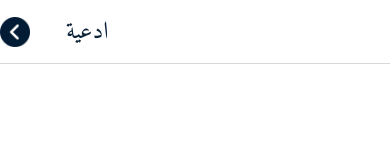
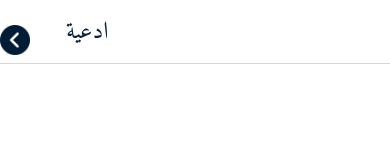
Before and after one commit to abdenassar01/muslim, a React Native app: screen /Dua in a window 390 px wide. Shown: the top 160 px of the page. Built offline with nearby package versions, Linux system fonts and the light colour scheme.

Commit message:
fix status bar theme🥶🧑

```diff
--- a/components/screens/Azkar/Azkar.tsx
+++ b/components/screens/Azkar/Azkar.tsx
@@ -1,3 +1,4 @@
+import { StatusBar } from "expo-status-bar";
 import { useEffect } from 'react';
 import { Image, ScrollView, StyleSheet, Text, TouchableOpacity, View } from 'react-native'
 import { AZKARSALAT } from '../../../assets/AzkarSalat';
@@ -27,6 +28,7 @@ const Azkar = ({ navigation }: any) => {
 
   return (
     <ScrollView style={ styles.container }>
+      <StatusBar style="dark"  />
       {
         AZKARSALAT.map(item => (
           <View key={ Math.random() * Math.random() } style={styles.zekrCard}>
--- a/components/screens/doa/Doa.tsx
+++ b/components/screens/doa/Doa.tsx
@@ -1,5 +1,6 @@
 import { View, Text, StyleSheet, Pressable, Image } from 'react-native'
 import { useEffect } from 'react';
+import { StatusBar } from "expo-status-bar";
 
 const Doa = ({ navigation }: any) => {
 
@@ -23,6 +24,7 @@ const Doa = ({ navigation }: any) => {
 
   return (
     <View style={ styles.container }>
+        <StatusBar style="dark"  />
         <Text style={ styles.heading }>بِسْمِ اللَّـهِ الرَّحْمَـٰنِ الرَّحِيمِ</Text>
         <View style={ styles.buttonWrapper }>
             <Pressable onPress={ () => navigation.navigate('DuaDetal', { type: 's' }) } style={ styles.button }>
@@ -68,6 +70,7 @@ const styles = StyleSheet.create({
         borderRadius: 50,
     },
     headerBtn: {
+        marginTop: 15,
         marginRight: 20,
     },
     icon: {
--- a/components/screens/doa_detail/DoaDetails.tsx
+++ b/components/screens/doa_detail/DoaDetails.tsx
@@ -5,6 +5,7 @@ import axios from 'axios';
 
 import Loading from '../../loading/Loading';
 import { useRootStore } from '../../../model/root';
+import { StatusBar } from "expo-status-bar";
 
 const DoaDetails = ({ navigation, route }: any) => {
 
@@ -47,6 +48,7 @@ const DoaDetails = ({ navigation, route }: any) => {
 
   return (
     <ScrollView style={ styles.container }>
+      <StatusBar style="dark"  />
       {
         data?.map((doa:Doa ) => (
           <View key={ doa.zekr } style={styles.zekrCard}>
@@ -70,6 +72,7 @@ const styles = StyleSheet.create({
     padding: 5,
   },
   headerBtn: {
+    marginTop: 15,
     marginRight: 20,
   },
   icon: {
--- a/components/screens/roqya/Roqya.tsx
+++ b/components/screens/roqya/Roqya.tsx
@@ -5,6 +5,7 @@ import Loading from '../../loading/Loading';
 import axios from 'axios';
 import { useQuery } from 'react-query';
 import { useRootStore } from '../../../model/root';
+import { StatusBar } from "expo-status-bar";
 
 const Roqya = ({ navigation }: any) => {
 
@@ -44,6 +45,7 @@ const Roqya = ({ navigation }: any) => {
 
   return (
     <ScrollView style={ styles.container }>
+      <StatusBar style="dark"  />
       {
         data?.map((doa:Doa ) => (
           <View key={ doa.zekr } style={styles.zekrCard}>
```
